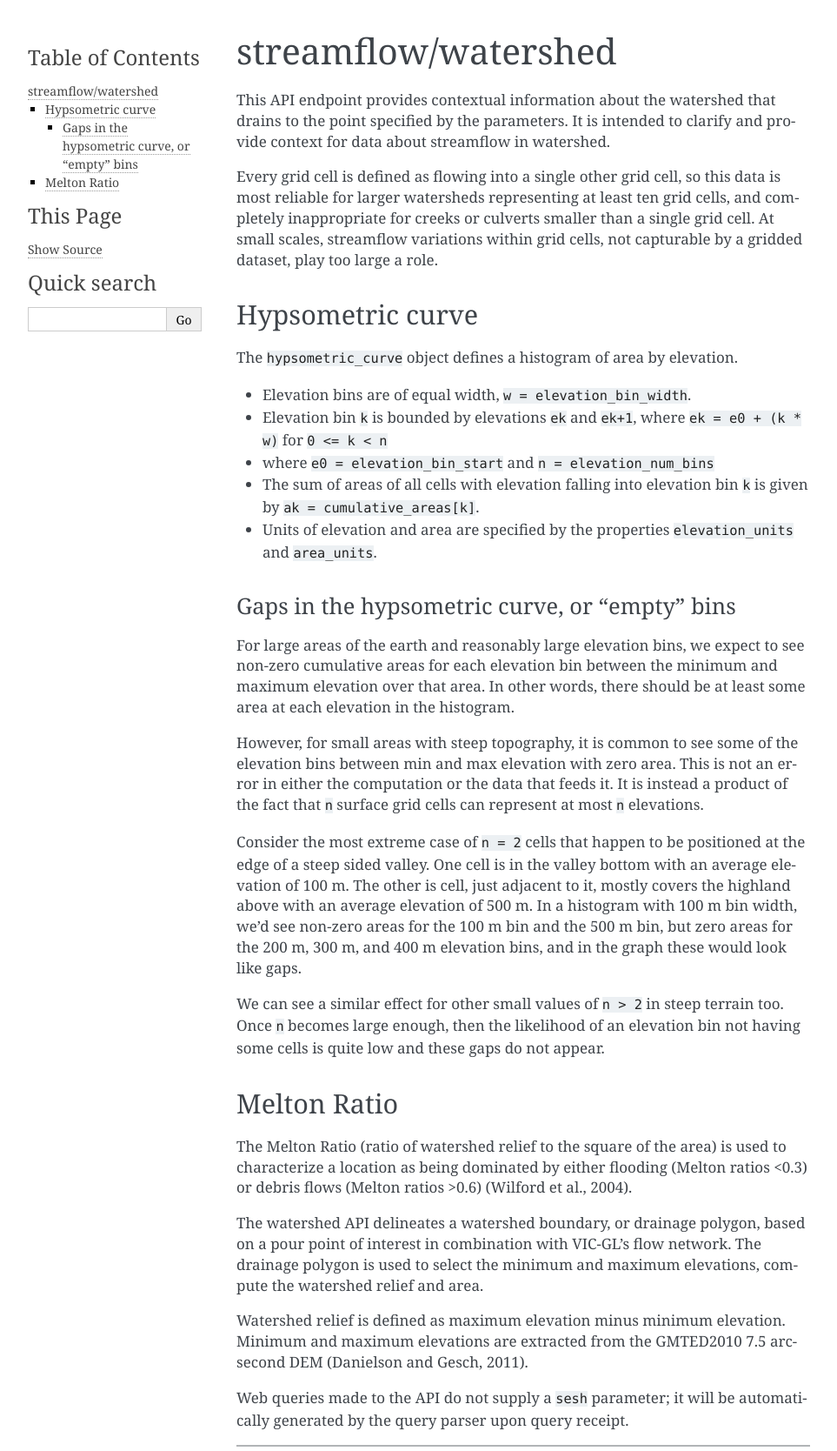
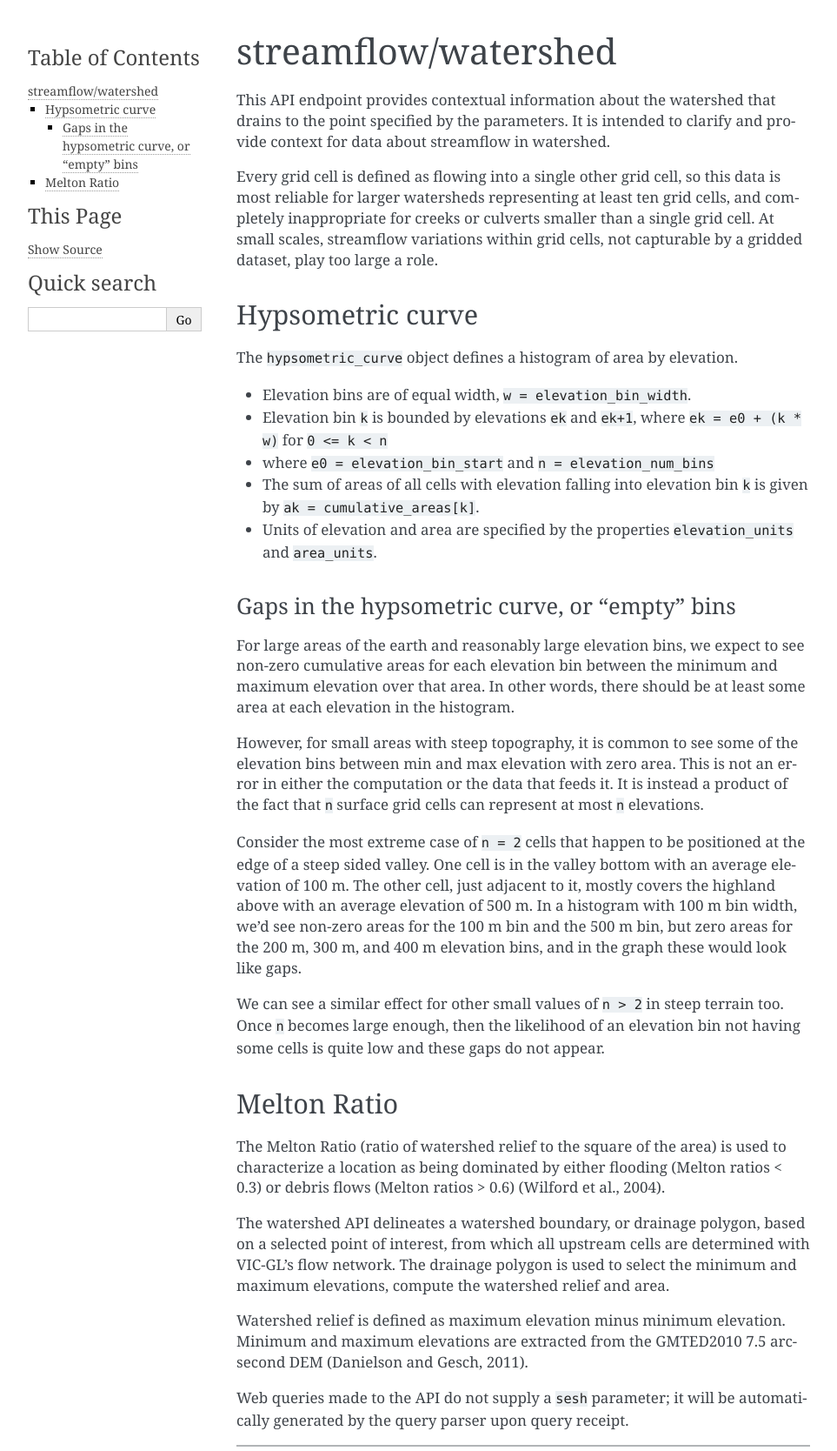
Before and after one commit to pacificclimate/climate-explorer-backend, a Sphinx documentation site: the page built from doc/source/api/watershed-api.rst, in a window 1280 px wide, cut to the strip 0-1668 px from the top of the page. Shown: the whole strip at 87% size, without its empty margins (148-1111 px from the left). Built offline with Sphinx 7.4.7, drawn with Linux system fonts in a browser that asks for light colours.

Commit message:
tweaks suggested by review

```diff
--- a/doc/source/api/watershed-api-usage.md
+++ b/doc/source/api/watershed-api-usage.md
@@ -16,14 +16,14 @@ For large areas of the earth and reasonably large elevation bins, we expect to s
 
 However, for small areas with steep topography, it is common to see some of the elevation bins between min and max elevation with zero area. This is not an error in either the computation or the data that feeds it. It is instead a product of the fact that `n` surface grid cells can represent at most `n` elevations.
 
-Consider the most extreme case of `n = 2` cells that happen to be positioned at the edge of a steep sided valley. One cell is in the valley bottom with an average elevation of 100 m. The other is cell, just adjacent to it, mostly covers the highland above with an average elevation of 500 m. In a histogram with 100 m bin width, we'd see non-zero areas for the 100 m bin and the 500 m bin, but zero areas for the 200 m, 300 m, and 400 m elevation bins, and in the graph these would look like gaps.
+Consider the most extreme case of `n = 2` cells that happen to be positioned at the edge of a steep sided valley. One cell is in the valley bottom with an average elevation of 100 m. The other cell, just adjacent to it, mostly covers the highland above with an average elevation of 500 m. In a histogram with 100 m bin width, we'd see non-zero areas for the 100 m bin and the 500 m bin, but zero areas for the 200 m, 300 m, and 400 m elevation bins, and in the graph these would look like gaps.
 
 We can see a similar effect for other small values of `n > 2` in steep terrain too. Once `n` becomes large enough, then the likelihood of an elevation bin not having some cells is quite low and these gaps do not appear.
 
 ## Melton Ratio
 
-The Melton Ratio (ratio of watershed relief to the square of the area) is used to characterize a location as being dominated by either flooding (Melton ratios <0.3) or debris flows (Melton ratios >0.6) (Wilford et al., 2004).
+The Melton Ratio (ratio of watershed relief to the square of the area) is used to characterize a location as being dominated by either flooding (Melton ratios < 0.3) or debris flows (Melton ratios > 0.6) (Wilford et al., 2004).
 
-The watershed API delineates a watershed boundary, or drainage polygon, based on a pour point of interest in combination with VIC-GL’s flow network. The drainage polygon is used to select the minimum and maximum elevations, compute the watershed relief and area.
+The watershed API delineates a watershed boundary, or drainage polygon, based on a selected point of interest, from which all upstream cells are determined with VIC-GL’s flow network. The drainage polygon is used to select the minimum and maximum elevations, compute the watershed relief and area.
 
 Watershed relief is defined as maximum elevation minus minimum elevation. Minimum and maximum elevations are extracted from the GMTED2010 7.5 arc-second DEM (Danielson and Gesch, 2011).
```
